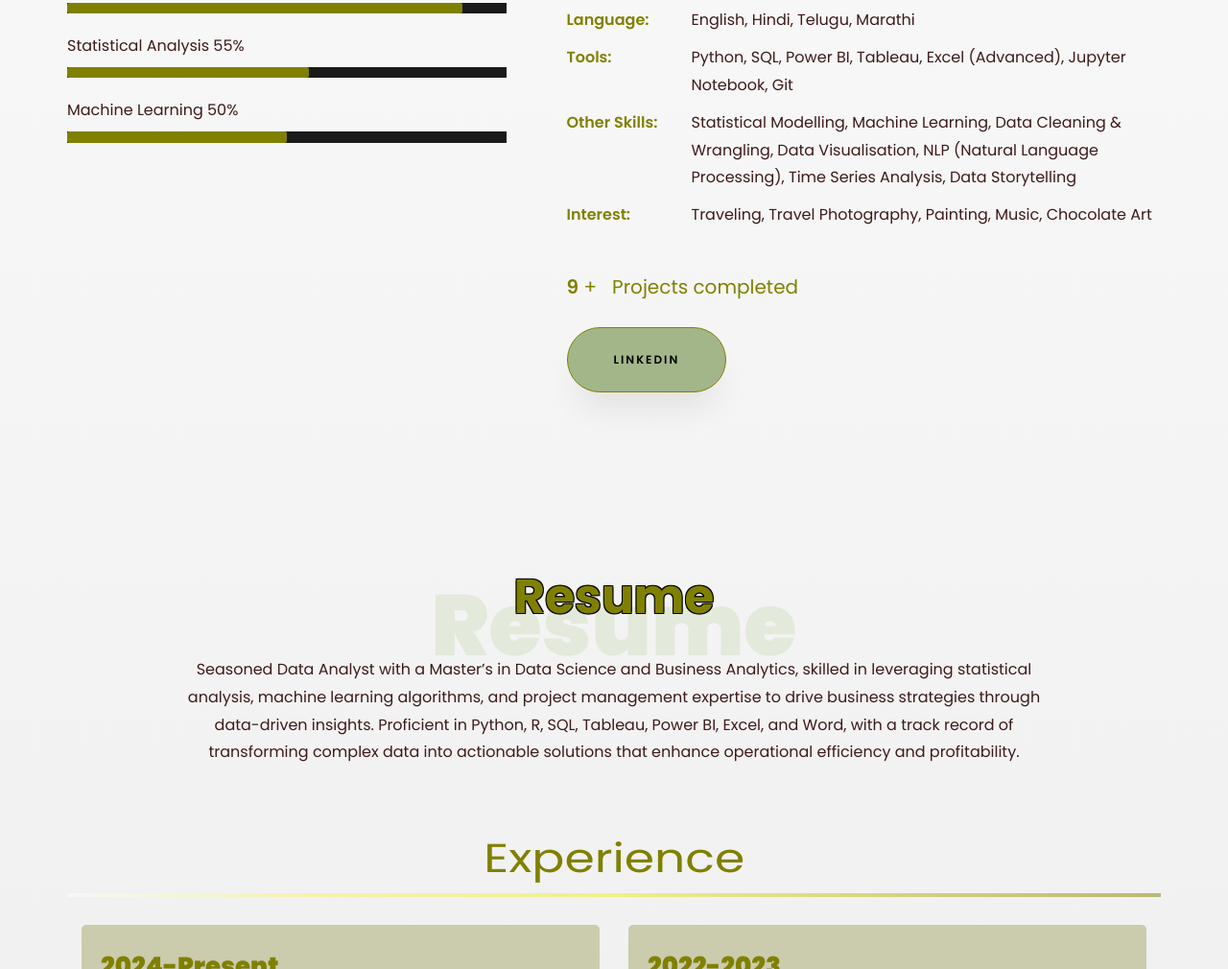
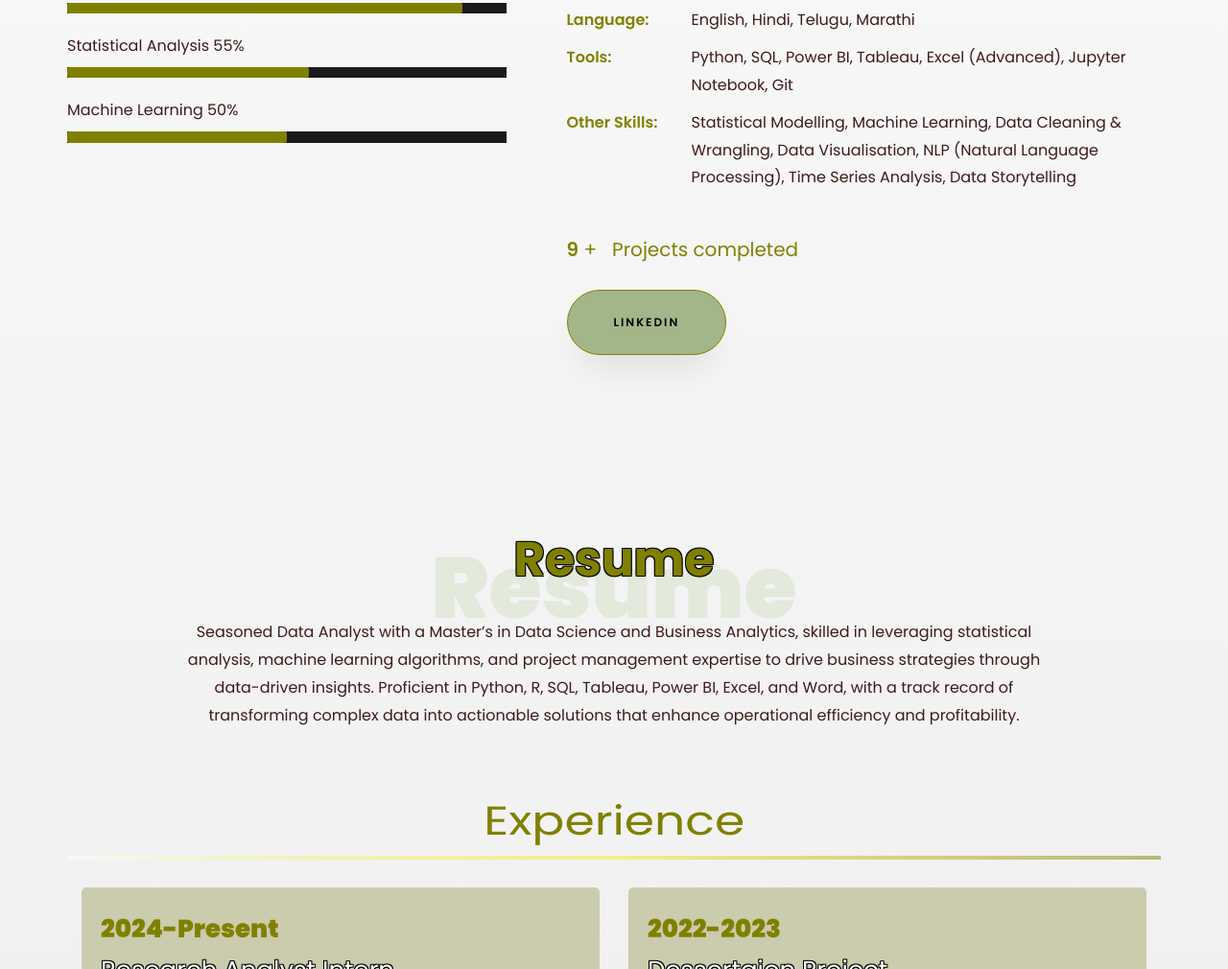
Before and after one commit to sunilchoppale/sunilchoppale.github.io, a plain HTML site: page index.html in a window 1280 px wide. Shown: the part 1254-2264 px from the top of the page at 96% size. Drawn offline with Linux system fonts and the light colour scheme; files whose address does not match are found by name.

Commit message:
index.html

```diff
--- a/index.html
+++ b/index.html
@@ -431,7 +431,7 @@ body.medium-screen .container {
 									<li class="d-flex"><span style="color: #808000;">Language:</span> <span>English, Hindi, Telugu, Marathi</span></li>
 									<li class="d-flex"><span style="color: #808000;">Tools:</span> <span>Python, SQL, Power BI, Tableau, Excel (Advanced), Jupyter Notebook, Git</span></li>
 									<li class="d-flex"><span style="color: #808000;">Other Skills:</span> <span>Statistical Modelling, Machine Learning, Data Cleaning & Wrangling, Data Visualisation, NLP (Natural Language Processing), Time Series Analysis, Data Storytelling</span></li>
-									<li class="d-flex"><span style="color: #808000;">Interest:</span> <span>Traveling, Travel Photography, Painting, Music, Chocolate Art</span></li>
+<!-- 									<li class="d-flex"><span style="color: #808000;">Interest:</span> <span>Traveling, Travel Photography, Painting, Music, Chocolate Art</span></li> -->
 
 								</ul>
 							</div>
```
